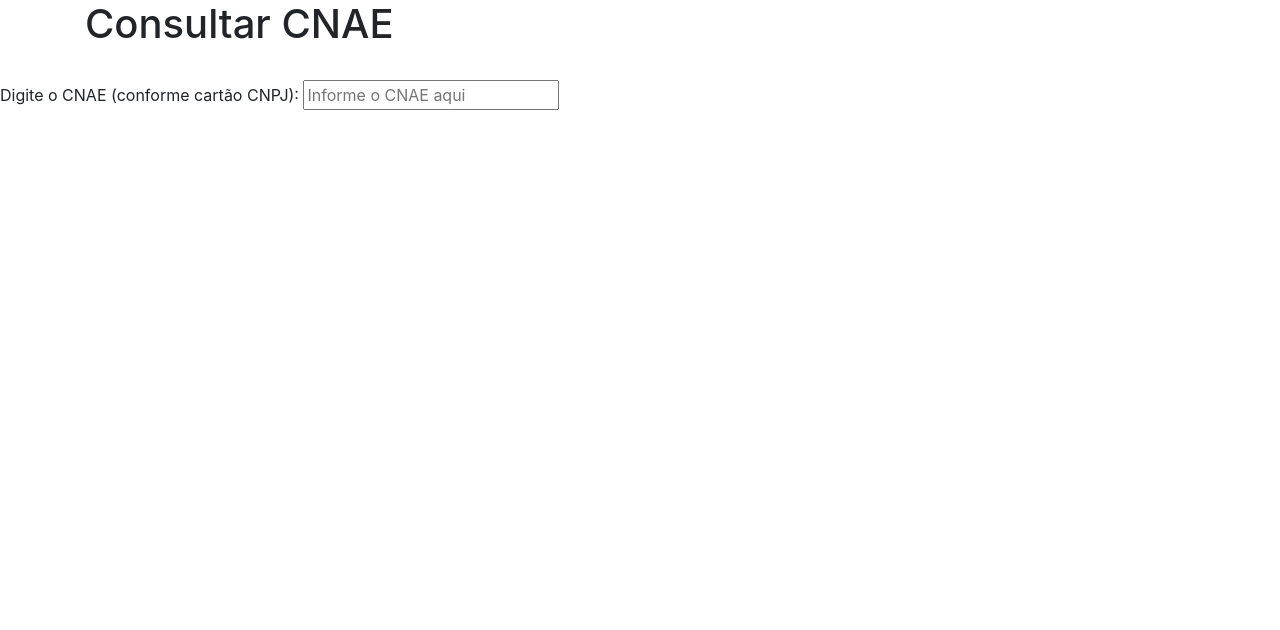
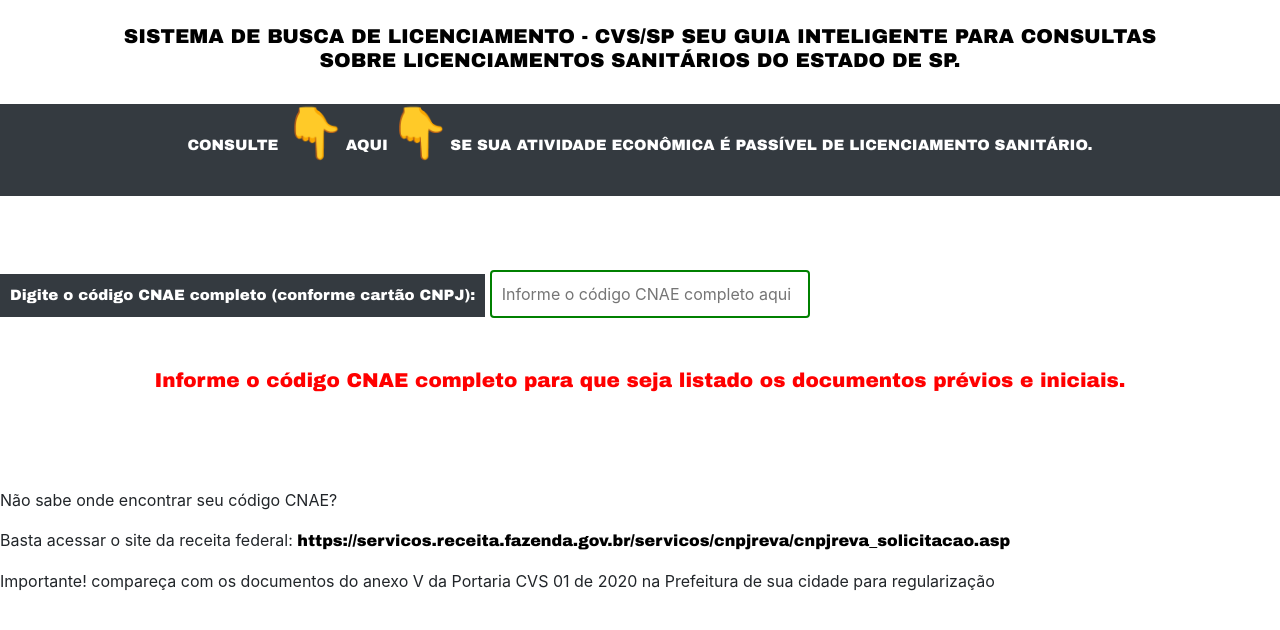
Before and after one commit to RaphaelMolina/Consulta_Licenciamento_Sanitario, a PHP site: page / in a window 1280 px wide. Shown: the top 630 px of the page. Run offline with PHP 8.4, Linux system fonts and the light colour scheme.

Commit message:
Finalizado!

```diff
--- /dev/null
+++ b/consulta_cnae/css_externo.css
@@ -0,0 +1,33 @@
+label {
+	font-family: Arial black;
+	font-size: 15px;
+	padding: 10px;
+	}
+h1 {
+	font-family: Arial black;
+	text-align: center;
+	font-size: 20px;
+	color: black;
+	}
+h3 {
+	font-family: Arial black;
+	text-align: center;
+	font-size: 15px;
+	color: white;
+	}
+h5 {
+	font-family: Arial black;
+	text-align: center;
+	color: red;
+	}
+input {
+	border: 2px solid green;
+	border-radius: 4px;
+	margin: 50px 0;
+	width: 25%;
+	padding: 10px;
+	}
+a {
+	color: black;
+	font-family: Arial black;
+	}
--- a/consulta_cnae/index.html
+++ b/consulta_cnae/index.html
@@ -3,26 +3,44 @@
 <head>
 	<meta charset="UTF-8">
 	<link rel="stylesheet" href="https://stackpath.bootstrapcdn.com/bootstrap/4.1.2/css/bootstrap.min.css" integrity="sha384-Smlep5jCw/wG7hdkwQ/Z5nLIefveQRIY9nfy6xoR1uRYBtpZgI6339F5dgvm/e9B" crossorigin="anonymous">
-    <title>Consulta de CNAE</title>
+    <meta name="viewport" content="width=device-width, initial-scale=1, shrink-to-fit=no">
+	<title>Consulta de Licenciamento Sanitário</title>
+	<link rel="stylesheet" href="css_externo.css">
 </head>
 <body>
+	</br>
 	<div class="container">
-		<h1>Consultar CNAE</h1>
+		<h1>SISTEMA DE BUSCA DE LICENCIAMENTO - CVS/SP
+			SEU GUIA INTELIGENTE PARA CONSULTAS SOBRE LICENCIAMENTOS SANITÁRIOS DO ESTADO DE SP.</h1>
+	</div>
+	</br>
+	<div class="text-white bg-dark">
+		<h3>CONSULTE <span style='font-size:50px;'>&#128071;</span>AQUI<span style='font-size:50px;'>&#128071;</span>SE SUA ATIVIDADE ECONÔMICA É PASSÍVEL DE LICENCIAMENTO SANITÁRIO.</h3>
+		</br>
 	</div>
 	</br>
 	<form method="POST" id="formulario_consulta" action="">
 		<div class="well">
-            <label>Digite o CNAE (conforme cartão CNPJ): </label>
-			<input type="text" name="consultar" id="consultar" placeholder="Informe o CNAE aqui">
+            <label class="text-white bg-dark"> Digite o código CNAE completo (conforme cartão CNPJ): </label>
+			<input type="text" name="consultar" id="consultar" placeholder="Informe o código CNAE completo aqui">
+			</br>
+			<h5>Informe o código CNAE completo para que seja listado os documentos prévios e iniciais.</h5>
         </div>
 
 	</form>
+	</br>
+
 	<ul class="resultado">
 
 	</ul>
 
 	<script type="text/javascript" src="https://ajax.googleapis.com/ajax/libs/jquery/3.5.1/jquery.min.js"></script>
 	<script type="text/javascript" src="consulta.js"></script>
+	</br>
+	</br>
+	<p>Não sabe onde encontrar seu código CNAE?</p>
+	<p>Basta acessar o site da receita federal: <a href="https://servicos.receita.fazenda.gov.br/servicos/cnpjreva/cnpjreva_solicitacao.asp">https://servicos.receita.fazenda.gov.br/servicos/cnpjreva/cnpjreva_solicitacao.asp</a></p>
+	<p>Importante! compareça com os documentos do anexo V da Portaria CVS 01 de 2020 na Prefeitura de sua cidade para regularização</p>
 
 </body>
 </html>
```
Also changed, not shown: consulta_cnae/consultar.php (+7 -5 lines).
